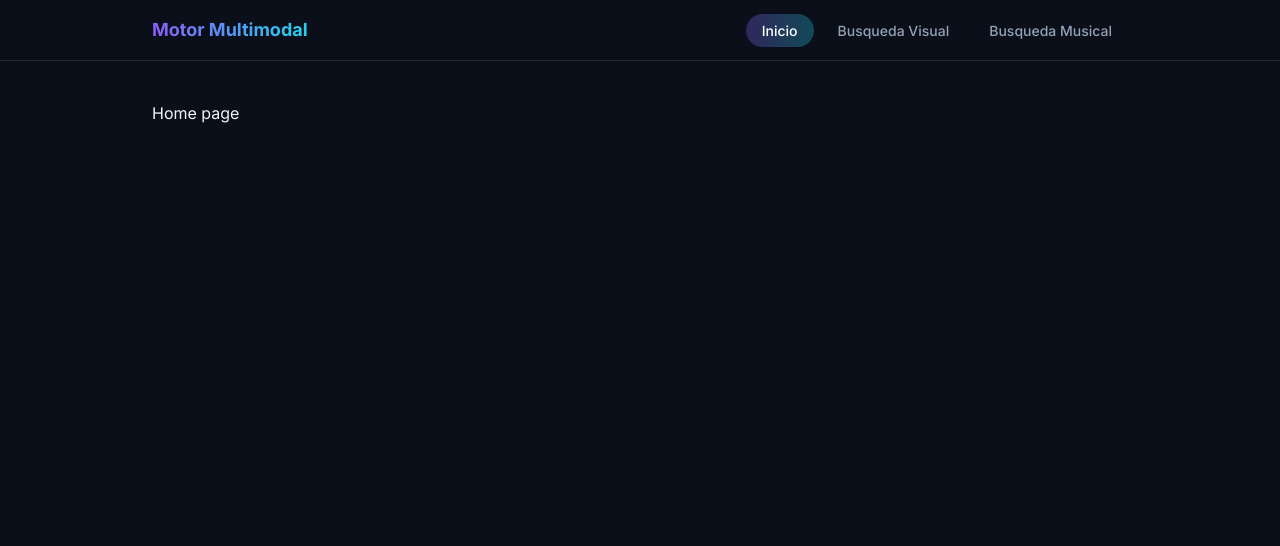
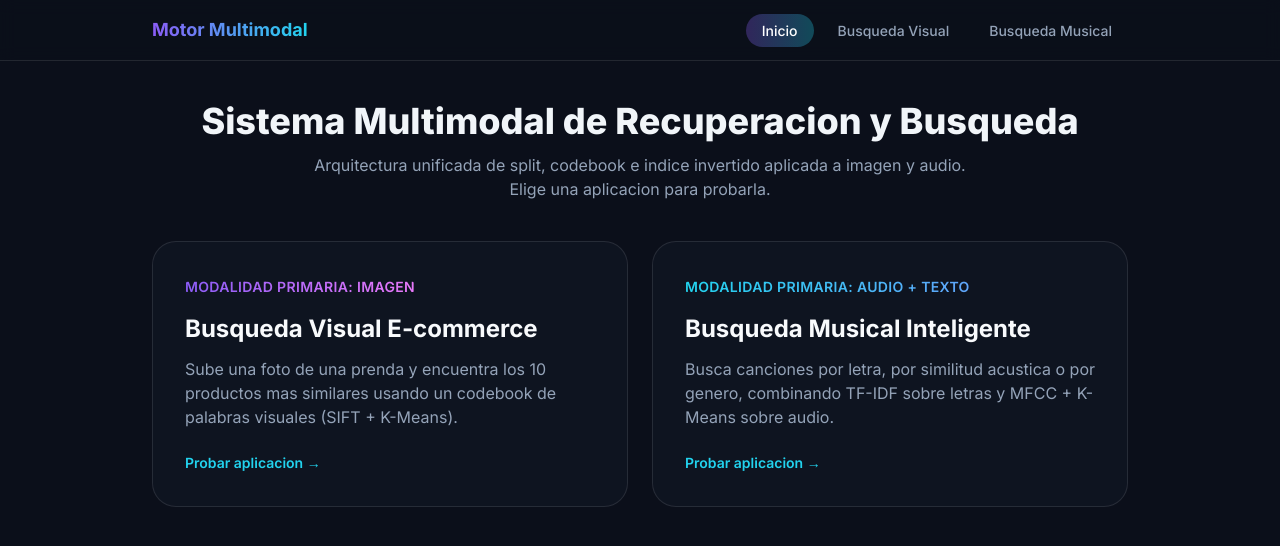
Before and after one commit to andre749/Proyecto2-BBD2_multimedia_database, a React (Vite) app in the folder frontend/: page / in a window 1280 px wide. Shown: the top 546 px of the page. Built offline with nearby package versions, Linux system fonts and the light colour scheme.

Commit message:
feat(frontend): implement Home page with animated app cards

```diff
--- a/frontend/src/pages/Home.jsx
+++ b/frontend/src/pages/Home.jsx
@@ -1,3 +1,70 @@
+import { motion } from 'framer-motion'
+import { Link } from 'react-router-dom'
+
+const APPS = [
+  {
+    to: '/visual-search',
+    title: 'Busqueda Visual E-commerce',
+    modality: 'Modalidad primaria: Imagen',
+    description:
+      'Sube una foto de una prenda y encuentra los 10 productos mas similares usando un codebook de palabras visuales (SIFT + K-Means).',
+    accent: 'from-accent-violet to-fuchsia-400',
+  },
+  {
+    to: '/music-search',
+    title: 'Busqueda Musical Inteligente',
+    modality: 'Modalidad primaria: Audio + Texto',
+    description:
+      'Busca canciones por letra, por similitud acustica o por genero, combinando TF-IDF sobre letras y MFCC + K-Means sobre audio.',
+    accent: 'from-accent-cyan to-blue-400',
+  },
+]
+
 export default function Home() {
-  return <div>Home page</div>
+  return (
+    <div>
+      <motion.div
+        initial={{ opacity: 0, y: 12 }}
+        animate={{ opacity: 1, y: 0 }}
+        transition={{ duration: 0.4 }}
+        className="mb-10 text-center"
+      >
+        <h1 className="text-3xl font-extrabold sm:text-4xl">
+          Sistema Multimodal de Recuperacion y Busqueda
+        </h1>
+        <p className="mx-auto mt-3 max-w-2xl text-slate-400">
+          Arquitectura unificada de split, codebook e indice invertido aplicada a imagen y
+          audio. Elige una aplicacion para probarla.
+        </p>
+      </motion.div>
+
+      <div className="grid gap-6 sm:grid-cols-2">
+        {APPS.map((app, i) => (
+          <motion.div
+            key={app.to}
+            initial={{ opacity: 0, y: 24, scale: 0.96 }}
+            animate={{ opacity: 1, y: 0, scale: 1 }}
+            transition={{ duration: 0.45, delay: 0.1 + i * 0.12, ease: 'easeOut' }}
+            whileHover={{ y: -6 }}
+          >
+            <Link
+              to={app.to}
+              className="group block h-full rounded-3xl border border-white/10 bg-panel/60 p-8 transition-colors hover:border-accent-cyan/40"
+            >
+              <span
+                className={`mb-4 inline-block rounded-full bg-gradient-to-r ${app.accent} bg-clip-text text-sm font-semibold uppercase tracking-wide text-transparent`}
+              >
+                {app.modality}
+              </span>
+              <h2 className="mb-3 text-2xl font-bold text-slate-50">{app.title}</h2>
+              <p className="text-slate-400">{app.description}</p>
+              <span className="mt-6 inline-flex items-center gap-1 text-sm font-semibold text-accent-cyan transition-transform group-hover:translate-x-1">
+                Probar aplicacion &rarr;
+              </span>
+            </Link>
+          </motion.div>
+        ))}
+      </div>
+    </div>
+  )
 }
```
Also changed, not shown: 1 other file (tests, documents, lock files or other folders).
